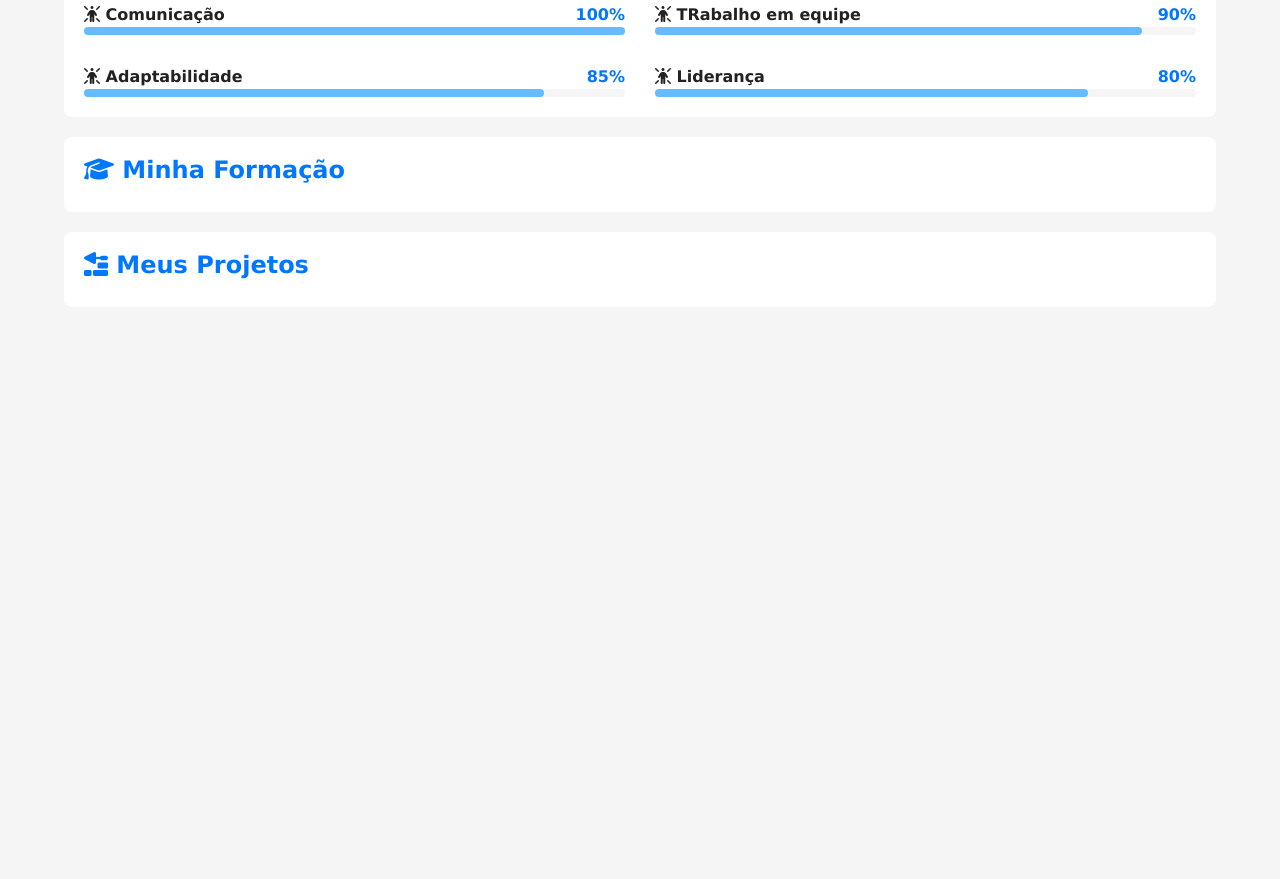
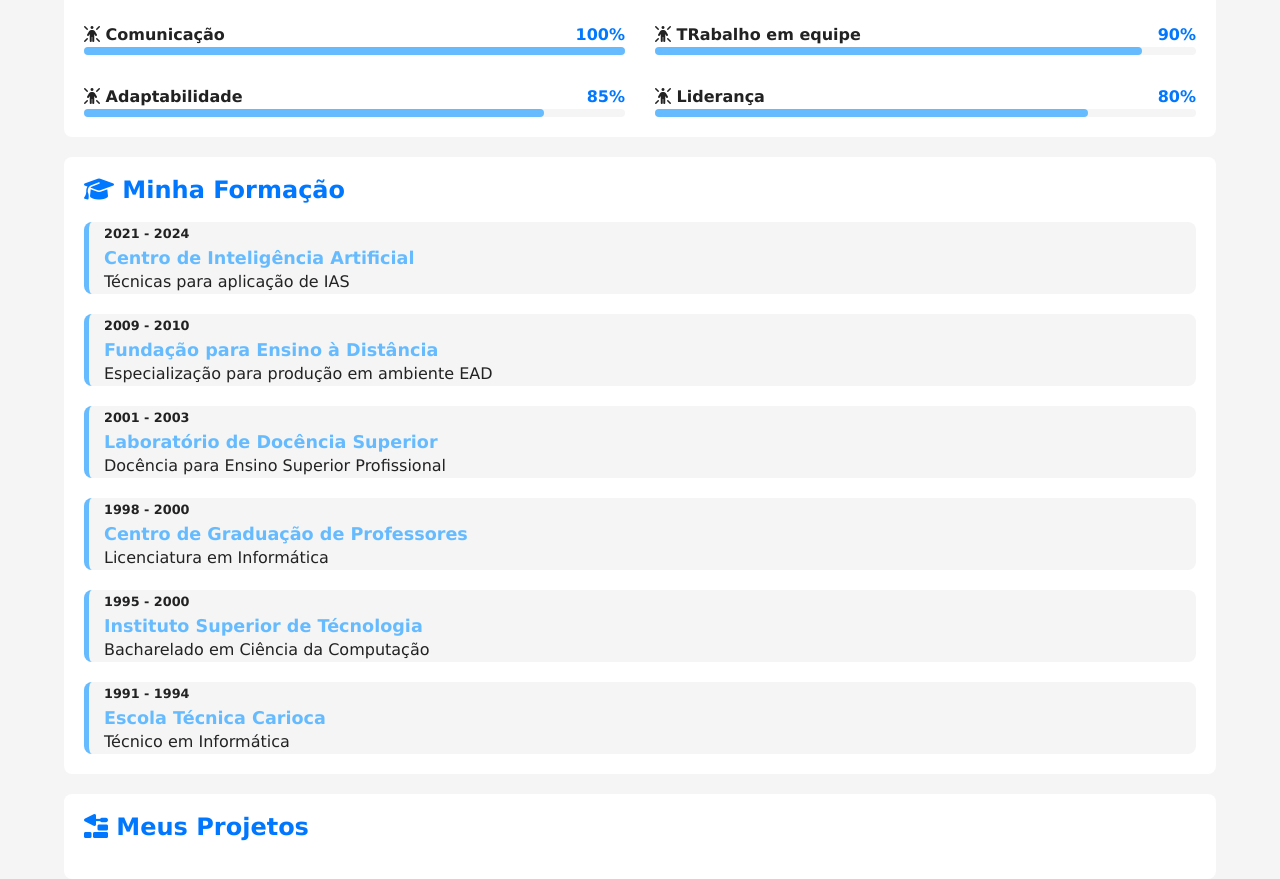
Before and after one commit to viniciusteixeira10/projeto-portfolio, a plain HTML site: page index.html in a window 1280 px wide. Shown: the part 1363-2242 px from the top of the page. Before the commit the page ends 1690 px from the top, so only its background shows below. Drawn offline with Linux system fonts and the light colour scheme.

Commit message:
Área de Formações

```diff
--- a/estilos/style.css
+++ b/estilos/style.css
@@ -125,7 +125,7 @@ article{
 
 article h2{
   color: var(--destaque);
-  margin-bottom: 10px;
+  margin-bottom: 20px;
 }
 
 article#video .video-container{
@@ -179,6 +179,37 @@ article#video .video-container{
   border-radius: 4px;
 }
 
+#formacao-container{
+  display: flex;
+  flex-direction: column-reverse;
+  gap: 20px;
+}
+
+#formacao-container .curso{
+  background-color: var(--fundo-principal);
+  border-radius: 8px;
+  border-left: 5px solid var(--destaque-inverso);
+  padding-left: 15px;
+  transition: border-width 0.5s, border-color 0.5s;
+}
+
+#formacao-container .periodo{
+  font-size: 0.8em;
+  font-weight: bold;
+  color: var(--texto);
+}
+
+#formacao-container .instituicao{
+  color: var(--destaque-inverso);
+  font-size: 1.1em;
+}
+
+#formacao-container .curso:hover{
+  border-left-width: 15px;
+  border-color: var(--destaque);
+  cursor: pointer;
+}
+
 @media screen and (min-width: 768px){
   #skill-container{
     grid-template-columns: 1fr 1fr;
--- a/index.html
+++ b/index.html
@@ -171,6 +171,44 @@
 
             <article id="formacao">
                 <h2><i class="fa-solid fa-graduation-cap"></i> Minha Formação</h2>
+
+                <div id="formacao-container">
+                    <div class="curso">
+                        <p class="periodo">1991 - 1994</p>
+                        <h1 class="instituicao">Escola Técnica Carioca</h1>
+                        <p class="titulacao">Técnico em Informática</p>
+                    </div>
+
+                    <div class="curso">
+                        <p class="periodo">1995 - 2000</p>
+                        <h1 class="instituicao">Instituto Superior de Técnologia</h1>
+                        <p class="titulacao">Bacharelado em Ciência da Computação</p>
+                    </div>
+
+                    <div class="curso">
+                        <p class="periodo">1998 - 2000</p>
+                        <h1 class="instituicao">Centro de Graduação de Professores</h1>
+                        <p class="titulacao">Licenciatura em Informática</p>
+                    </div>
+
+                    <div class="curso">
+                        <p class="periodo">2001 - 2003</p>
+                        <h1 class="instituicao">Laboratório de Docência Superior</h1>
+                        <p class="titulacao">Docência para Ensino Superior Profissional</p>
+                    </div>
+
+                    <div class="curso">
+                        <p class="periodo">2009 - 2010</p>
+                        <h1 class="instituicao">Fundação para Ensino à Distância</h1>
+                        <p class="titulacao">Especialização para produção em ambiente EAD</p>
+                    </div>
+
+                    <div class="curso">
+                        <p class="periodo">2021 - 2024</p>
+                        <h1 class="instituicao">Centro de Inteligência Artificial</h1>
+                        <p class="titulacao">Técnicas para aplicação de IAS</p>
+                    </div>
+                </div>
             </article> <!-- Fim article#formacao -->
 
             <article id="projetos">
```
